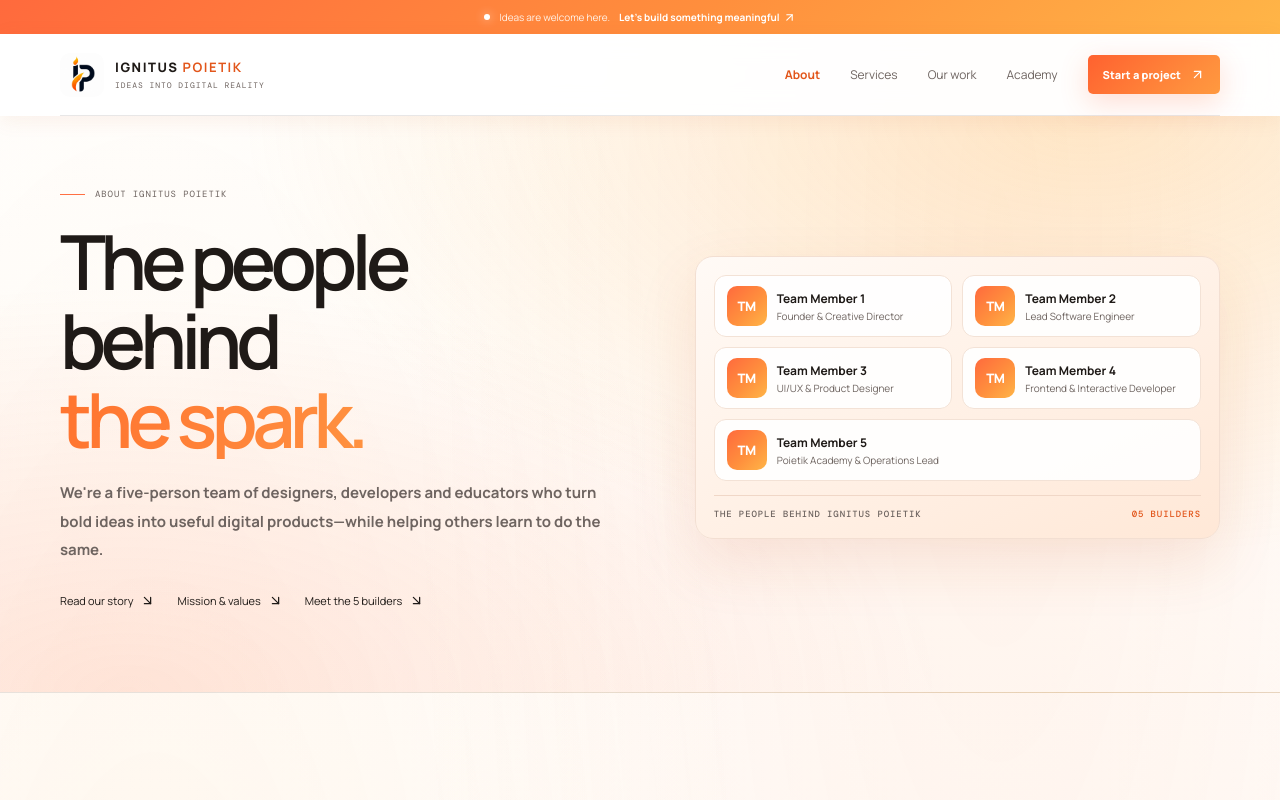
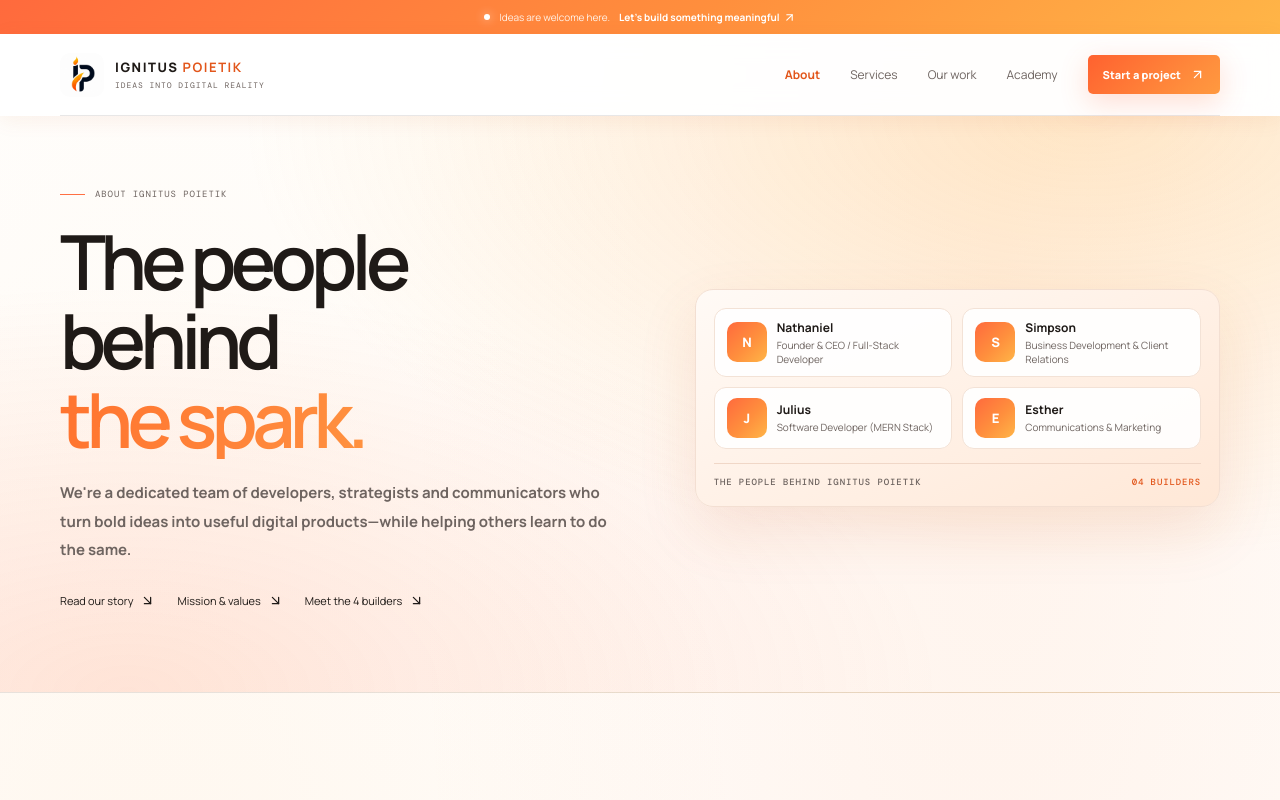
Before and after one commit to Ignitus-Poietik/ignitus-poietik, a React (Vite) app: page /about in a window 1280 px wide. Shown: the top 800 px of the page. Built offline with nearby package versions, Linux system fonts and the light colour scheme.

Commit message:
changes made

```diff
--- a/src/components/AboutHero.jsx
+++ b/src/components/AboutHero.jsx
@@ -20,7 +20,7 @@ function AboutHero() {
             </span>
           </h1>
           <p className="hero-lead hero-enter" style={{ "--delay": "280ms" }}>
-            We're a five-person team of designers, developers and educators
+            We're a dedicated team of developers, strategists and communicators
             who turn bold ideas into useful digital products—while helping
             others learn to do the same.
           </p>
@@ -32,7 +32,7 @@ function AboutHero() {
               Mission &amp; values <ArrowDownRight size={15} />
             </a>
             <a className="text-link" href="#team">
-              Meet the 5 builders <ArrowDownRight size={15} />
+              Meet the {team.length} builders <ArrowDownRight size={15} />
             </a>
           </div>
         </div>
@@ -60,7 +60,7 @@ function AboutHero() {
           )}
           <div className="team-showcase-caption">
             <span>THE PEOPLE BEHIND IGNITUS POIETIK</span>
-            <b>05 BUILDERS</b>
+            <b>{String(team.length).padStart(2, "0")} BUILDERS</b>
           </div>
         </div>
       </div>
--- a/src/data/team.js
+++ b/src/data/team.js
@@ -1,50 +1,42 @@
 /*
- * TEAM MEMBERS: replace the 5 entries below with confirmed team info.
+ * TEAM MEMBERS: confirmed team entries below.
  * - teamPhoto: optional group photo in public/team/, e.g. "/team/group.jpg"
- * - photo: individual portrait in public/team/, e.g. "/team/louis.jpg"
+ * - photo: individual portrait in public/team/, e.g. "/team/nathaniel.jpg"
  *          (leave "" to show initials until real photos are added)
  */
 export const teamPhoto = "";
 
 const members = [
   {
-    name: "Team Member 1",
-    role: "Founder & Creative Director",
+    name: "Nathaniel",
+    role: "Founder & CEO / Full-Stack Developer",
     photo: "",
-    bio: "Guides product direction, creative strategy and client partnerships from concept to launch.",
-    skills: ["Product Strategy", "Creative Direction"],
+    bio: "Leads product vision, technical architecture and full-stack software development from concept to production.",
+    skills: ["Full-Stack Dev", "System Architecture", "Product Leadership"],
     links: { linkedin: "", x: "", instagram: "", github: "" },
   },
   {
-    name: "Team Member 2",
-    role: "Lead Software Engineer",
+    name: "Simpson",
+    role: "Business Development & Client Relations",
     photo: "",
-    bio: "Architects responsive web applications, software systems and reliable technical foundations.",
-    skills: ["Web Apps", "System Architecture"],
+    bio: "Builds lasting client partnerships, shapes project scopes and ensures every engagement delivers real business value.",
+    skills: ["Business Strategy", "Client Relations", "Growth"],
     links: { linkedin: "", x: "", instagram: "", github: "" },
   },
   {
-    name: "Team Member 3",
-    role: "UI/UX & Product Designer",
+    name: "Julius",
+    role: "Software Developer (MERN Stack)",
     photo: "",
-    bio: "Shapes clear user journeys, visual systems and intuitive interfaces built around real users.",
-    skills: ["UI/UX Design", "Design Systems"],
+    bio: "Develops responsive web applications and scalable backend APIs using MongoDB, Express, React and Node.js.",
+    skills: ["MongoDB & Node.js", "React", "REST APIs"],
     links: { linkedin: "", x: "", instagram: "", github: "" },
   },
   {
-    name: "Team Member 4",
-    role: "Frontend & Interactive Developer",
+    name: "Esther",
+    role: "Communications & Marketing",
     photo: "",
-    bio: "Crafts fast, accessible and engaging digital interfaces across desktop and mobile devices.",
-    skills: ["React", "Interactive UI"],
-    links: { linkedin: "", x: "", instagram: "", github: "" },
-  },
-  {
-    name: "Team Member 5",
-    role: "Poietik Academy & Operations Lead",
-    photo: "",
-    bio: "Supports project delivery while nurturing community learning initiatives at Poietik Academy.",
-    skills: ["Tech Education", "Operations"],
+    bio: "Shapes brand storytelling, digital campaigns and clear communication that connects Ignitus Poietik with people and businesses.",
+    skills: ["Brand Storytelling", "Digital Marketing", "Communications"],
     links: { linkedin: "", x: "", instagram: "", github: "" },
   },
 ];
--- a/src/pages/AboutPage.jsx
+++ b/src/pages/AboutPage.jsx
@@ -27,7 +27,7 @@ function AboutPage() {
               </h2>
             </div>
             <p>
-              Get to know the five people who will listen to your idea, shape it
+              Get to know the people who will listen to your idea, shape it
               and build it with you. Click anyone to see their full profile.
             </p>
           </div>
--- a/src/styles/about-page.css
+++ b/src/styles/about-page.css
@@ -50,7 +50,7 @@
   border-radius: 12px;
   background: #ffffffeb;
 }
-.mosaic-tile:last-child {
+.mosaic-tile:last-child:nth-child(odd) {
   grid-column: span 2;
 }
 .mosaic-avatar {
```
